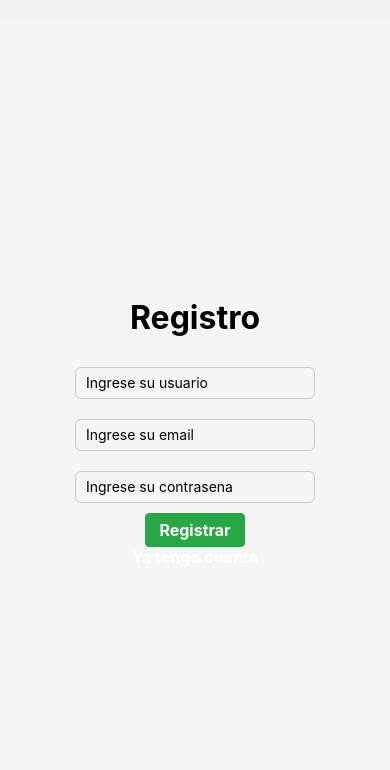
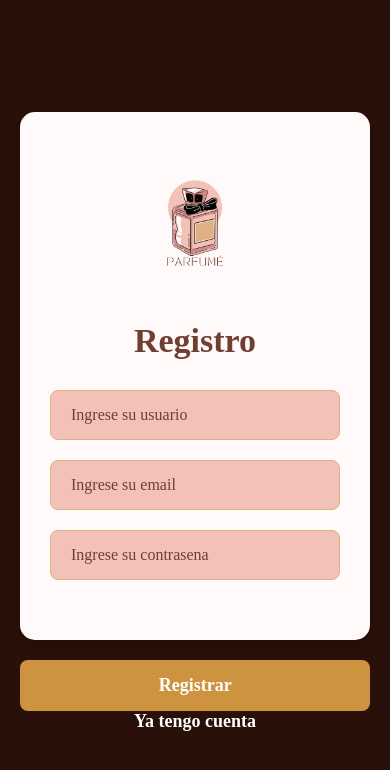
Before and after one commit to feli-qm/pro3-tt-rn-fbqm, a React Native app: screen /Register in a window 390 px wide. Shown: the top 770 px of the page. Built offline with nearby package versions, Linux system fonts and the light colour scheme; no server answers.

Commit message:
Home page WIP + estilos register/login

```diff
--- a/package.json
+++ b/package.json
@@ -9,6 +9,7 @@
     "web": "expo start --web"
   },
   "dependencies": {
+    "@expo-google-fonts/poppins": "^0.2.3",
     "@expo/metro-runtime": "~3.2.3",
     "@react-navigation/bottom-tabs": "^7.0.0",
     "@react-navigation/native": "^7.0.0",
--- /dev/null
+++ b/src/components/Post.js
@@ -0,0 +1,21 @@
+import React, { Component } from 'react';
+import { View, Text, TouchableOpacity, StyleSheet } from 'react-native';
+import { FlatList } from 'react-native-web';
+import {db} from '../firebase/config';
+
+export default function Post({ email, mensaje }) {
+    return (
+            <View style={styles.container}>
+                            <Text>Email: {email}</Text>
+                            <Text>Mensaje: {mensaje}</Text>
+            </View>
+        );
+    }
+
+const styles = StyleSheet.create({
+    container: {
+        flex: 1,
+        justifyContent: 'center',
+        alignItems: 'center',
+    },
+});
--- a/src/screens/Home.js
+++ b/src/screens/Home.js
@@ -1,12 +1,46 @@
-import React from 'react';
+import React, {Component} from 'react';
 import { View, Text, StyleSheet } from 'react-native';
+import { FlatList } from 'react-native-web';
+import {db} from '../firebase/config';
+import Post from '../components/Post';
 
-export default function Home() {
-    return (
-        <View style={styles.container}>
-            <Text>Pantalla de Home</Text>
-        </View>
-    );
+export default class Home extends Component {
+    constructor(props) {
+        super(props);
+        this.state = {
+            posts: [],
+        };
+    }
+    componentDidMount(){
+        db.collection('posts').onSnapshot(
+            docs => {
+                let posts = [];
+                docs.forEach(doc => {
+                    posts.push({
+                        id: doc.id,
+                        data: doc.data()
+                    })
+                    this.setState({
+                        posts: posts
+                    })
+                })
+            }
+        )
+    }
+    render(){
+        return (
+            <View style={styles.container}>
+                <Text style={styles.title}>Posts</Text>
+                <FlatList
+                    data={this.state.posts}
+                    keyExtractor={(item) => item.id}
+                    renderItem={({ item }) => (
+                        <Post email = {item.data.email} mensaje = {item.data.mensaje}/>
+                    )}
+                />
+            </View>
+        );
+    }
 }
 
 const styles = StyleSheet.create({
--- a/src/screens/Login.js
+++ b/src/screens/Login.js
@@ -1,5 +1,5 @@
 import React, { Component } from 'react';
-import { View, Text, TouchableOpacity, StyleSheet, TextInput } from 'react-native';
+import { View, Text, TouchableOpacity, StyleSheet, TextInput, Image } from 'react-native';
 import { auth } from '../firebase/config';
 
 export default class Login extends Component {
@@ -14,11 +14,11 @@ export default class Login extends Component {
   }
 
   handleValidate = () => {
-    const {email, password} = this.state;
-    if (email === ''){
+    const { email, password } = this.state;
+    if (email === '') {
       return "El campo de email es obligatorio.";
     }
-    if (password === ''){
+    if (password === '') {
       return "El campo de contrasena es obligatorio.";
     }
     return null;
@@ -27,21 +27,23 @@ export default class Login extends Component {
   handleSubmit = (email, pass) => {
     const errorMsg = this.handleValidate();
     if (errorMsg) {
-        this.setState({errorMsg});
+      this.setState({ errorMsg });
       return;
     }
 
     auth.
       signInWithEmailAndPassword(email, pass)
-    .then((response) => {this.setState({registered: true, errorMsg: ""})
-    this.props.navigation.navigate('HomeMenu')})
-    .catch((error)=> {
+      .then((response) => {
+        this.setState({ registered: true, errorMsg: "" })
+        this.props.navigation.navigate('HomeMenu')
+      })
+      .catch((error) => {
         console.log(error.message);
-      this.setState({errorMsg: error.message});
+        this.setState({ errorMsg: error.message });
       });
   };
 
-  componentDidMount () {
+  componentDidMount() {
     auth.onAuthStateChanged((user) => {
       if (user) {
         this.props.navigation.navigate('HomeMenu')
@@ -52,31 +54,30 @@ export default class Login extends Component {
   render() {
     return (
       <View style={styles.container}>
+        <View style={styles.formContainer}>
+          <Image style={styles.image}
+            source={require('../../assets/parfume.png')}
+            resizeMode='contain' />
           <Text style={styles.title}>Ingresar</Text>
 
           <TextInput style={styles.input}
             keyboardType='email-address'
-          placeholder= 'email'
-          onChangeText={text=> this.setState({email: text})}
+            placeholder='email'
+            onChangeText={text => this.setState({ email: text })}
             value={this.state.email} />
 
           <TextInput style={styles.input}
-          keyboardType= 'default'
-          placeholder= 'password'
+            keyboardType='default'
+            placeholder='password'
             secureTextEntry={true}
-          onChangeText={text => this.setState({ password: text})}
+            onChangeText={text => this.setState({ password: text })}
             value={this.state.password} />
 
           <Text>{this.state.errorMsg} </Text>
-
+        </View>
         <TouchableOpacity style={styles.button} onPress={() => this.handleSubmit(this.state.email, this.state.password)}>
           <Text style={styles.buttonText}> Login </Text>
         </TouchableOpacity>
-
-        <View style={styles.preview}>
-            <Text>Email: {this.state.email}</Text>
-            <Text>Password: {this.state.password}</Text>
-        </View>
 
         <TouchableOpacity
           style={styles.buttonBlue}
@@ -94,46 +95,81 @@ const styles = StyleSheet.create({
     flex: 1,
     justifyContent: 'center',
     alignItems: 'center',
-      paddingHorizontal: 10,
-      backgroundColor: '#f5f5f5',
-      marginTop: 20
+    padding: 20,
+    backgroundColor: '#291009',
+  },
+  formContainer: {
+    width: '100%',
+    maxWidth: 400,
+    paddingVertical: 40,
+    paddingHorizontal: 30,
+    backgroundColor: '#fffaf9',
+    borderRadius: 15,
+    shadowColor: '#000',
+    shadowOffset: { width: 0, height: 4 },
+    shadowOpacity: 0.15,
+    shadowRadius: 10,
+    elevation: 5,
+    alignItems: 'center',
+  },
+  image: {
+    width: 150,
+    height: 150,
+    marginBottom: 20,
   },
   title: {
-      fontSize: 32,
+    fontSize: 34,
+    fontFamily: 'Playfair Display',
     fontWeight: 'bold',
-      marginBottom: 20,
+    color: '#703f30',
+    textAlign: 'center',
+    marginBottom: 30,
   },
   input: {
-      height: 20,
-      paddingVertical: 15,
-      paddingHorizontal: 10,
+    height: 50,
+    width: '100%',
+    paddingHorizontal: 20,
+    fontSize: 16,
+    fontFamily: 'Playfair Display',
     borderWidth: 1,
-      borderColor: '#ccc',
-      borderStyle: 'solid',
-      borderRadius: 6,
-      marginVertical: 10
+    borderColor: '#dfb084',
+    borderRadius: 8,
+    backgroundColor: '#f2c2b8',
+    marginBottom: 20,
+    color: '#703f30',
   },
   button: {
-        backgroundColor: '#28a745',
-        paddingHorizontal: 10,
-        paddingVertical: 6,
-        textAlign: 'center',
-        borderRadius: 4,
-        borderWidth: 1,
-        borderStyle: 'solid',
-        borderColor: '#28a745'
+    backgroundColor: '#cd933f',
+    paddingVertical: 15,
+    width: '100%',
+    borderRadius: 8,
+    alignItems: 'center',
+    marginTop: 20,
+    elevation: 3,
   },
-          buttonOrange: {
-            backgroundColor: '#f7a667',
-            padding: 15,
-            marginTop: 20,
-            borderRadius: 10,
+  buttonLink: {
+    backgroundColor: 'transparent',
+    paddingVertical: 10,
     width: '100%',
     alignItems: 'center',
+    marginTop: 15,
   },
   buttonText: {
     color: '#fff',
     fontWeight: 'bold',
-            fontSize: 16,
+    fontSize: 18,
+    fontFamily: 'Playfair Display',
+  },
+  errorMsg: {
+    color: '#D32F2F',
+    fontSize: 14,
+    textAlign: 'center',
+    marginTop: 10,
+  },
+  preview: {
+    marginTop: 20,
+    fontSize: 14,
+    color: '#666',
+    textAlign: 'center',
   },
 });
--- a/src/screens/Register.js
+++ b/src/screens/Register.js
@@ -1,5 +1,5 @@
 import React, { Component } from 'react';
-import { View, Text, TouchableOpacity, StyleSheet, TextInput } from 'react-native';
+import { View, Text, TouchableOpacity, StyleSheet, TextInput, Image } from 'react-native';
 import { auth, db } from '../firebase/config';
 
 export default class Register extends Component {
@@ -16,15 +16,15 @@ export default class Register extends Component {
   }
 
   handleValidate = () => {
-    const {email, userName, password} = this.state;
+    const { email, userName, password } = this.state;
 
-    if (email === ''){
+    if (email === '') {
       return "El campo de email es obligatorio.";
     }
-    if (userName === ''){
+    if (userName === '') {
       return "El campo de usuario es obligatorio.";
     }
-    if (password === ''){
+    if (password === '') {
       return "El campo de contrasena es obligatorio.";
     }
 
@@ -36,7 +36,7 @@ export default class Register extends Component {
 
     const errorMsg = this.handleValidate();
     if (errorMsg) {
-        this.setState({errorMsg});
+      this.setState({ errorMsg });
       return;
     }
     auth.
@@ -67,6 +67,10 @@ export default class Register extends Component {
   render() {
     return (
       <View style={styles.container}>
+        <View style={styles.formContainer}>
+          <Image style={styles.image}
+            source={require('../../assets/parfume.png')}
+            resizeMode='contain' />
           <Text style={styles.title}>Registro</Text>
 
           <TextInput style={styles.input}
@@ -87,7 +91,7 @@ export default class Register extends Component {
             secureTextEntry={true}
             onChangeText={text => this.setState({ password: text })}
             value={this.state.password} />
-
+        </View>
         <TouchableOpacity style={styles.button} onPress={() => this.handleSubmit(this.state.email, this.state.password, this.state.userName)}>
           <Text style={styles.buttonText}> Registrar </Text>
         </TouchableOpacity>
@@ -108,46 +112,81 @@ const styles = StyleSheet.create({
     flex: 1,
     justifyContent: 'center',
     alignItems: 'center',
-    paddingHorizontal: 10,
-    backgroundColor: '#f5f5f5',
-    marginTop: 20
+    padding: 20,
+    backgroundColor: '#291009',
+  },
+  formContainer: {
+    width: '100%',
+    maxWidth: 400,
+    paddingVertical: 40,
+    paddingHorizontal: 30,
+    backgroundColor: '#fffaf9',
+    borderRadius: 15,
+    shadowColor: '#000',
+    shadowOffset: { width: 0, height: 4 },
+    shadowOpacity: 0.15,
+    shadowRadius: 10,
+    elevation: 5,
+    alignItems: 'center',
+  },
+  image: {
+    width: 150,
+    height: 150,
+    marginBottom: 20,
   },
   title: {
-    fontSize: 32,
+    fontSize: 34,
+    fontFamily: 'Playfair Display',
     fontWeight: 'bold',
-    marginBottom: 20,
+    color: '#703f30',
+    textAlign: 'center',
+    marginBottom: 30,
   },
   input: {
-    height: 20,
-    paddingVertical: 15,
-    paddingHorizontal: 10,
+    height: 50,
+    width: '100%',
+    paddingHorizontal: 20,
+    fontSize: 16,
+    fontFamily: 'Playfair Display',
     borderWidth: 1,
-    borderColor: '#ccc',
-    borderStyle: 'solid',
-    borderRadius: 6,
-    marginVertical: 10
+    borderColor: '#dfb084',
+    borderRadius: 8,
+    backgroundColor: '#f2c2b8',
+    marginBottom: 20,
+    color: '#703f30',
   },
   button: {
-    backgroundColor: '#28a745',
-    paddingHorizontal: 10,
-    paddingVertical: 6,
-    textAlign: 'center',
-    borderRadius: 4,
-    borderWidth: 1,
-    borderStyle: 'solid',
-    borderColor: '#28a745'
+    backgroundColor: '#cd933f',
+    paddingVertical: 15,
+    width: '100%',
+    borderRadius: 8,
+    alignItems: 'center',
+    marginTop: 20,
+    elevation: 3,
+  },
+  buttonLink: {
+    backgroundColor: 'transparent',
+    paddingVertical: 10,
+    width: '100%',
+    alignItems: 'center',
+    marginTop: 15,
   },
   buttonText: {
     color: '#fff',
     fontWeight: 'bold',
-    fontSize: 16,
+    fontSize: 18,
+    fontFamily: 'Playfair Display',
+  },
+  errorMsg: {
+    color: '#D32F2F',
+    fontSize: 14,
+    textAlign: 'center',
+    marginTop: 10,
   },
   preview: {
-    marginTop: 30,
-    padding: 10,
-    borderColor: '#ddd',
-    borderWidth: 1,
-    borderRadius: 6,
-    backgroundColor: '#f9f9f9',
-  }
+    marginTop: 20,
+    fontSize: 14,
+    color: '#666',
+    textAlign: 'center',
+  },
 });
```
Also changed, not shown: assets/parfume.png (added), 1 other file (tests, documents, lock files or other folders). Lines whose indentation alone changed are shown as unchanged.
